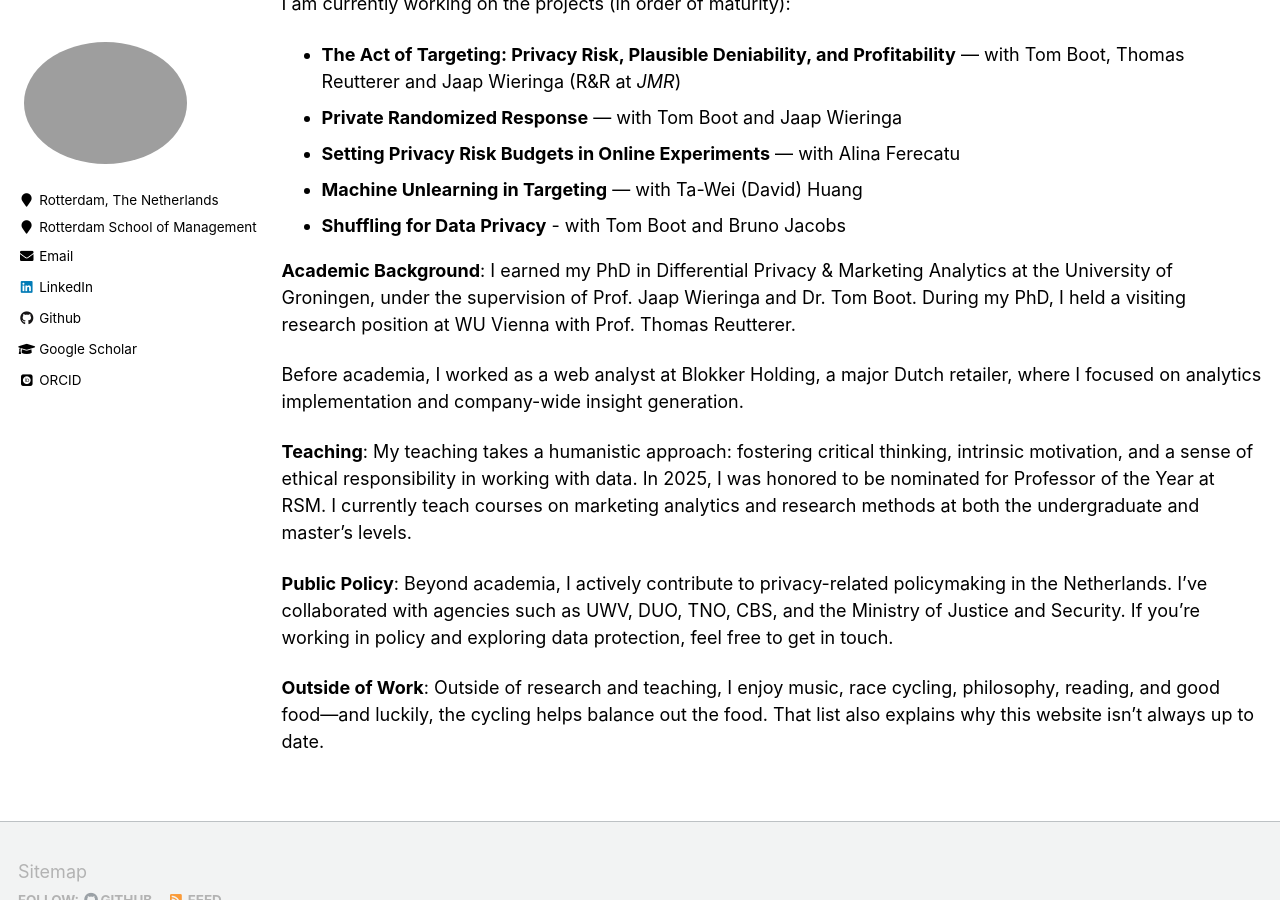
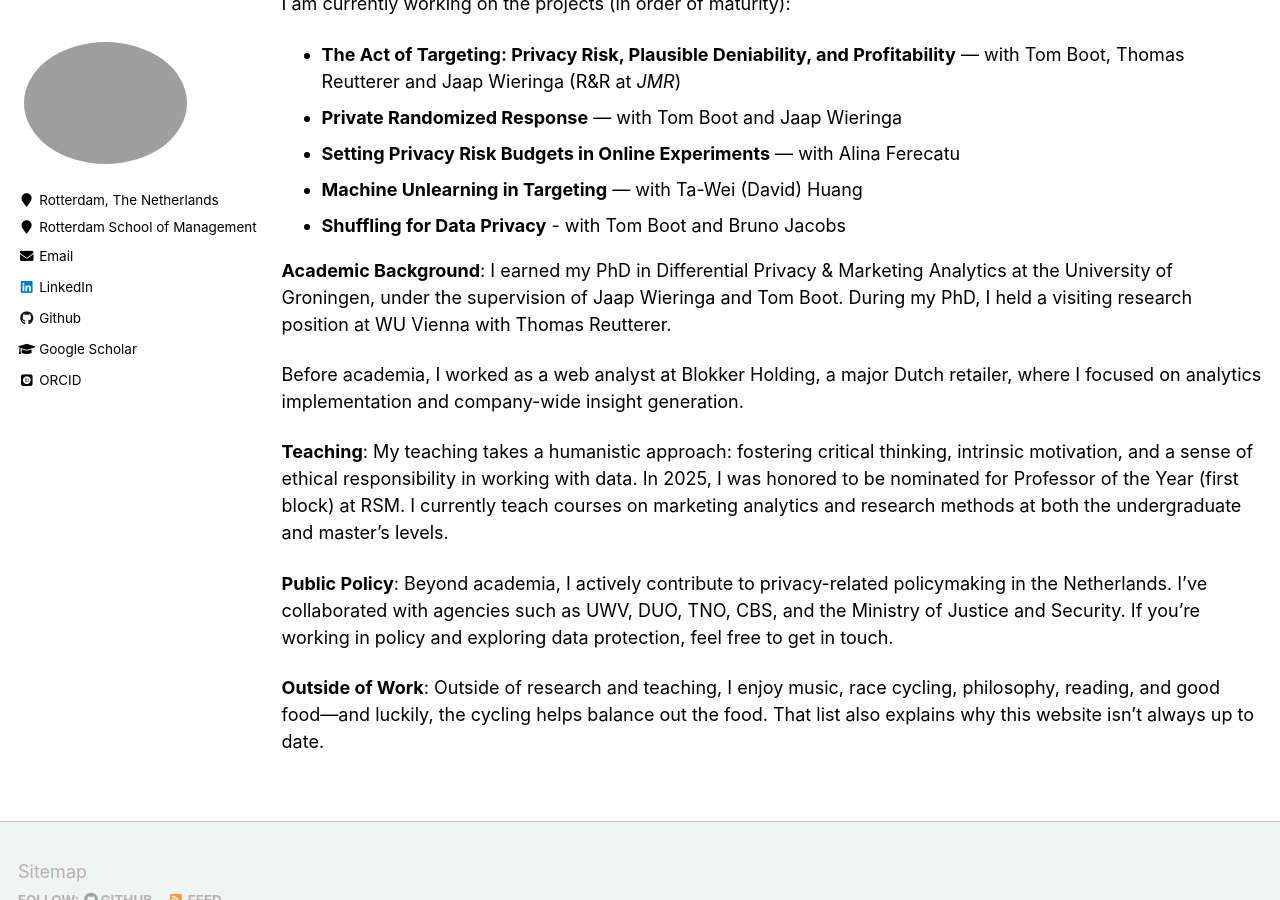
Before and after one commit to GilianPonte/gilianponte.github.io, a Jekyll site: the page built from _pages/year-archive.md, in a window 1280 px wide and 900 px high, scrolled down 459 px. Built offline with Jekyll 4.4.1, drawn with Linux system fonts in a browser that asks for light colours; some web fonts are replaced.

Commit message:
Update year-archive.md

```diff
--- a/_pages/year-archive.md
+++ b/_pages/year-archive.md
@@ -25,12 +25,12 @@ I am currently working on the projects (in order of maturity):
 - **Shuffling for Data Privacy** - with Tom Boot and Bruno Jacobs
 
 **Academic Background**:
-I earned my PhD in Differential Privacy & Marketing Analytics at the University of Groningen, under the supervision of Prof. Jaap Wieringa and Dr. Tom Boot. During my PhD, I held a visiting research position at WU Vienna with Prof. Thomas Reutterer.
+I earned my PhD in Differential Privacy & Marketing Analytics at the University of Groningen, under the supervision of Jaap Wieringa and Tom Boot. During my PhD, I held a visiting research position at WU Vienna with Thomas Reutterer.
 
 Before academia, I worked as a web analyst at Blokker Holding, a major Dutch retailer, where I focused on analytics implementation and company-wide insight generation.
 
 **Teaching**:
-My teaching takes a humanistic approach: fostering critical thinking, intrinsic motivation, and a sense of ethical responsibility in working with data. In 2025, I was honored to be nominated for Professor of the Year at RSM. I currently teach courses on marketing analytics and research methods at both the undergraduate and master's levels.
+My teaching takes a humanistic approach: fostering critical thinking, intrinsic motivation, and a sense of ethical responsibility in working with data. In 2025, I was honored to be nominated for Professor of the Year (first block) at RSM. I currently teach courses on marketing analytics and research methods at both the undergraduate and master's levels.
 
 **Public Policy**:
 Beyond academia, I actively contribute to privacy-related policymaking in the Netherlands. I’ve collaborated with agencies such as UWV, DUO, TNO, CBS, and the Ministry of Justice and Security. If you're working in policy and exploring data protection, feel free to get in touch.
```
